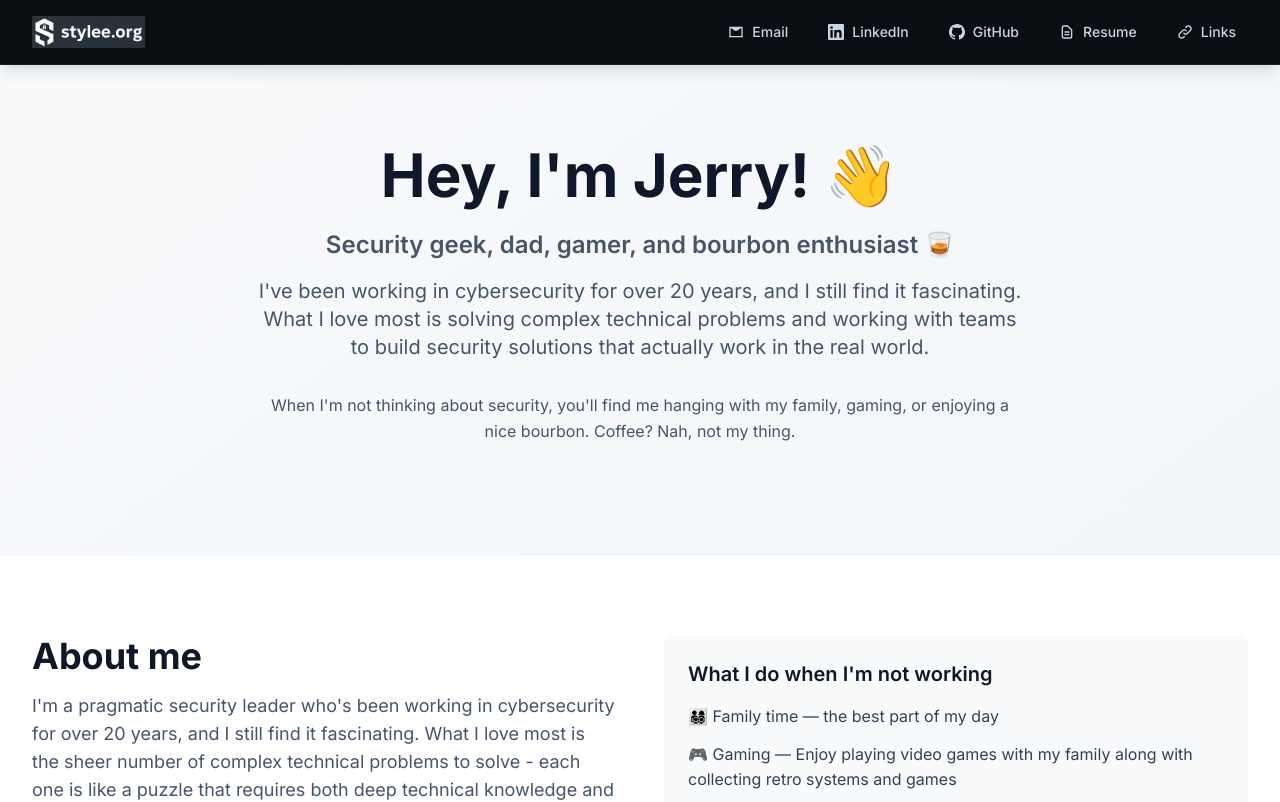
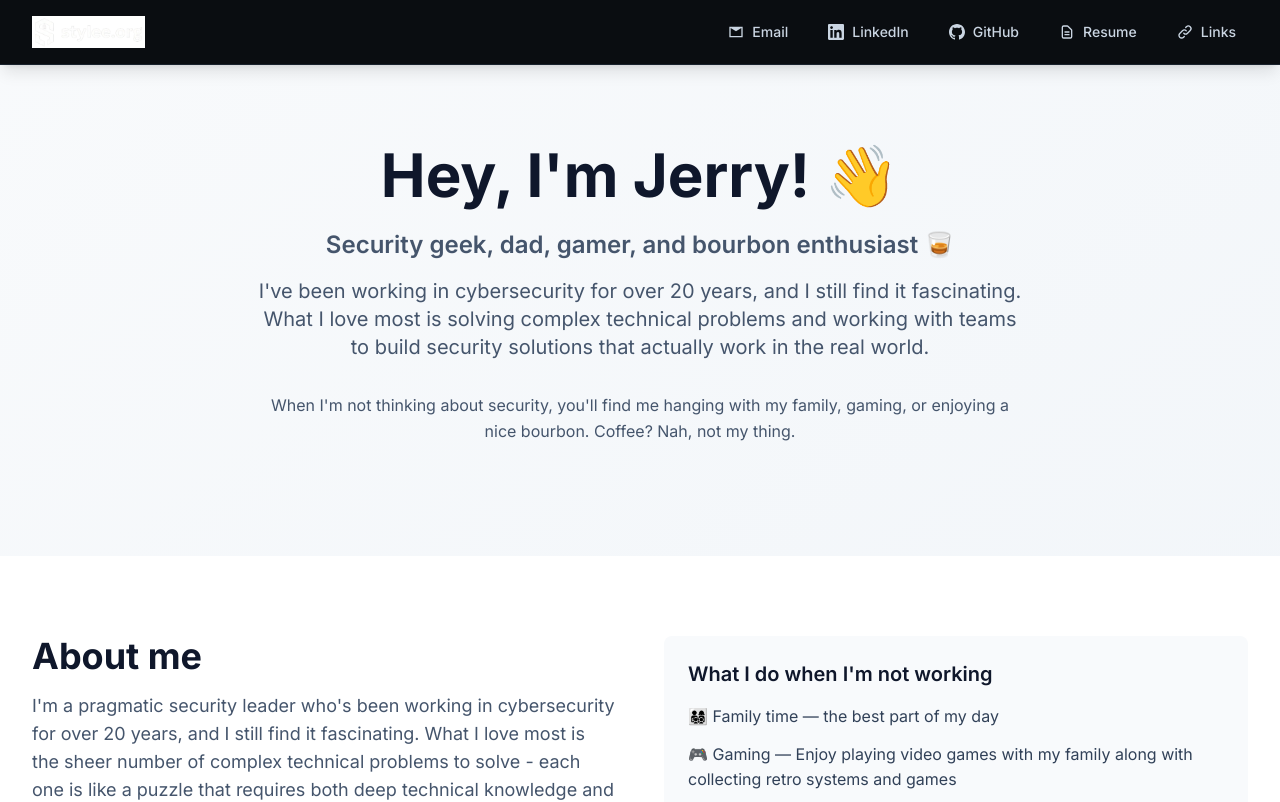
Before and after one commit to jdempsey77/www-stylee-org, a Next.js app: page /jerry in a window 1280 px wide. Shown: the top 802 px of the page. Built offline with nearby package versions, Linux system fonts and the light colour scheme.

Commit message:
Update logo reference to main2.png
- Change navigation logo from mainlogo.png to main2.png
- Updated logo file reference

```diff
--- a/src/components/Navigation.tsx
+++ b/src/components/Navigation.tsx
@@ -67,7 +67,7 @@ const Navigation = () => {
           <div className="flex items-center">
             <Link href="/" className="flex-shrink-0 flex items-center">
               <img
-                src="/mainlogo.png"
+                src="/main2.png"
                 alt="stylee.org"
                 className="h-8 w-auto"
               />
```
Also changed, not shown: public/main2.png (added).
